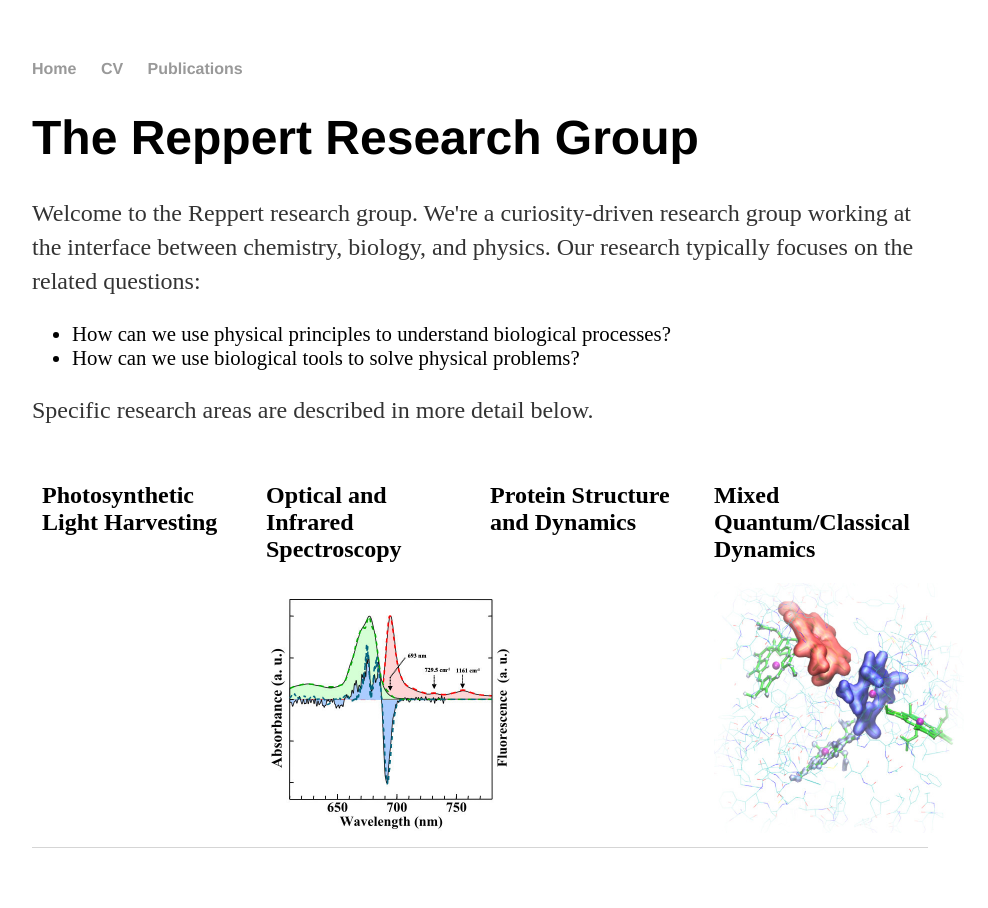
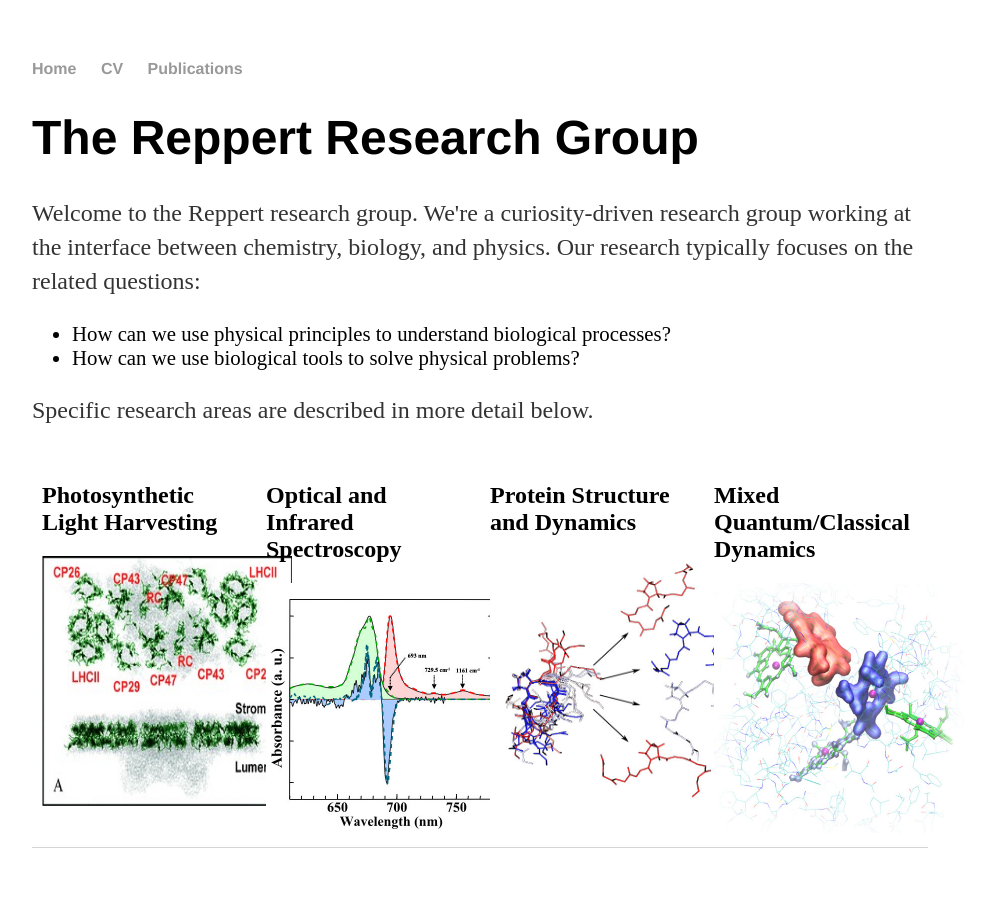
Before and after one commit to mreppert/mreppert.github.io, a Jekyll site: the page built from index.html, in a window 1280 px wide. Shown: the whole page, without its empty margins (160-1148 px from the left). Built offline with Jekyll 4.4.1, drawn with Linux system fonts in a browser that asks for light colours.

Commit message:
Update index.html

```diff
--- a/index.html
+++ b/index.html
@@ -46,17 +46,19 @@ title: Reppert Research Group
 <div class="row">
   <div class="column">
     <h2>Photosynthetic Light Harvesting</h2>
+    <img src="/psii_structure.jpg" width="250" height="250">
   </div>
   <div class="column">
     <h2>Optical and Infrared Spectroscopy</h2>
-    <img src="/cp47_hb.jpg" alt="CP47 Hole Burning" width="250" height="250">
+    <img src="/cp47_hb.jpg" width="250" height="250">
   </div>
   <div class="column">
     <h2>Protein Structure and Dynamics</h2>
+    <img src="/elp_schematic.jpg" width="250" height="250">
   </div>
   <div class="column">
     <h2>Mixed Quantum/Classical Dynamics</h2>
-    <img src="/Chl_excitons.jpg" alt="Chl Excitons" width="250" height="250">
+    <img src="/Chl_excitons.jpg" width="250" height="250">
   </div>
 </div>
 
```
